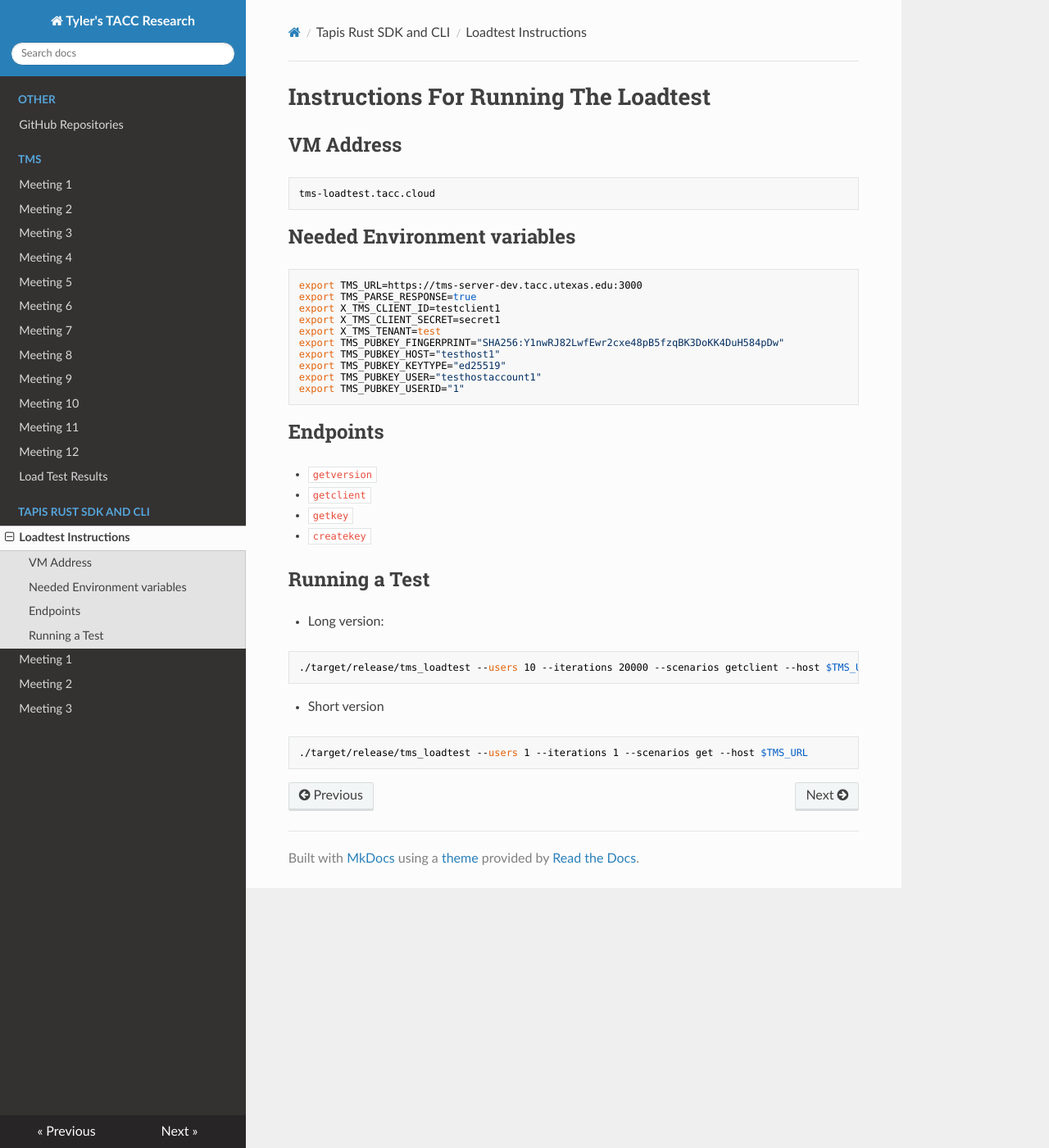
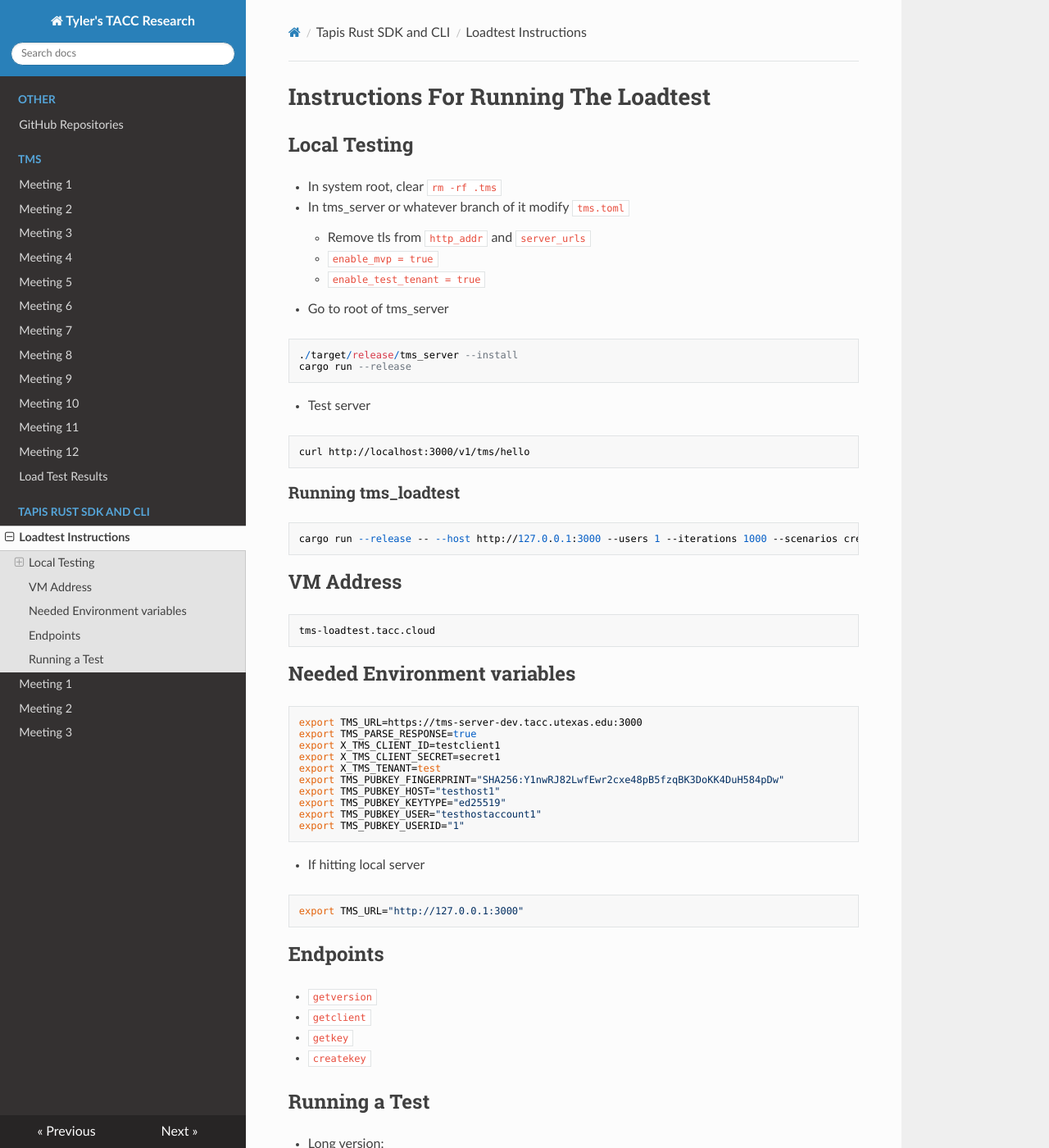
Before and after one commit to tyler0852/tylers-tacc-research, an MkDocs documentation site: the page built from docs/tapis/loadtest_instructions.md, in a window 1280 px wide and 1400 px high. Shown: the whole window at 82% size. Built offline with MkDocs 1.6.1, drawn with Linux system fonts in a browser that asks for light colours; nearby versions of some CDN libraries.

Commit message:
Enhance load test instructions with local testing steps
Added local testing instructions and load test command.

````diff
--- a/docs/tapis/loadtest_instructions.md
+++ b/docs/tapis/loadtest_instructions.md
@@ -1,4 +1,28 @@
 # Instructions For Running The Loadtest
+
+## Local Testing
+
+- In system root, clear `rm -rf .tms`
+- In tms_server or whatever branch of it modify `tms.toml`
+    - Remove tls from `http_addr` and `server_urls`
+    - `enable_mvp = true`
+    - `enable_test_tenant = true`
+- Go to root of tms_server
+
+```bash
+./target/release/tms_server --install
+cargo run --release
+```
+
+- Test server
+```bash
+curl http://localhost:3000/v1/tms/hello
+```
+
+### Running tms_loadtest
+```bash
+cargo run --release -- --host http://127.0.0.1:3000 --users 1 --iterations 1000 --scenarios createkey
+```
 
 ## VM Address
 
@@ -21,6 +45,11 @@ export TMS_PUBKEY_USER="testhostaccount1"
 export TMS_PUBKEY_USERID="1"
 ```
 
+- If hitting local server
+```bash
+export TMS_URL="http://127.0.0.1:3000"
+```
+
 ## Endpoints
 
 - `getversion`
````
